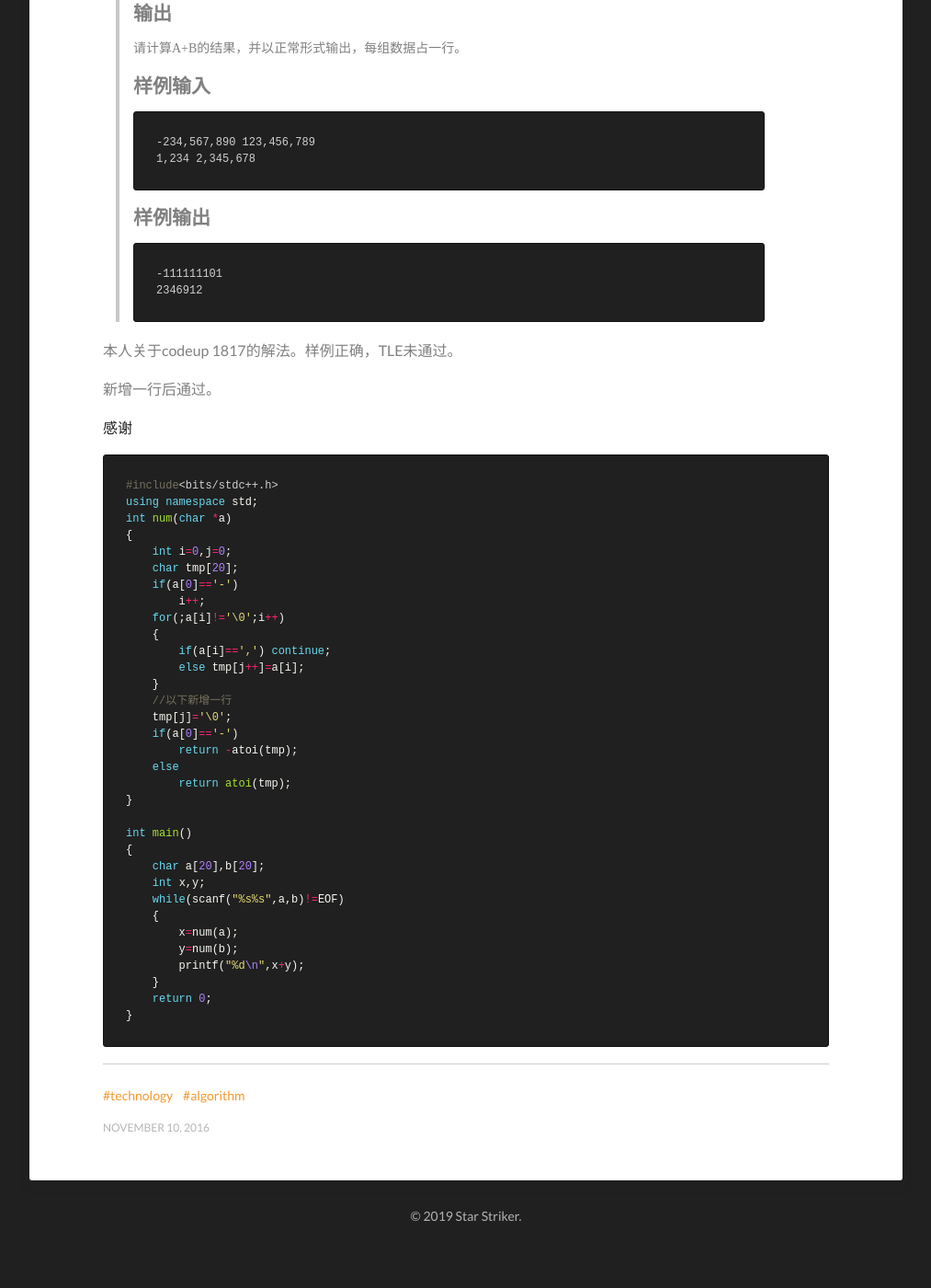
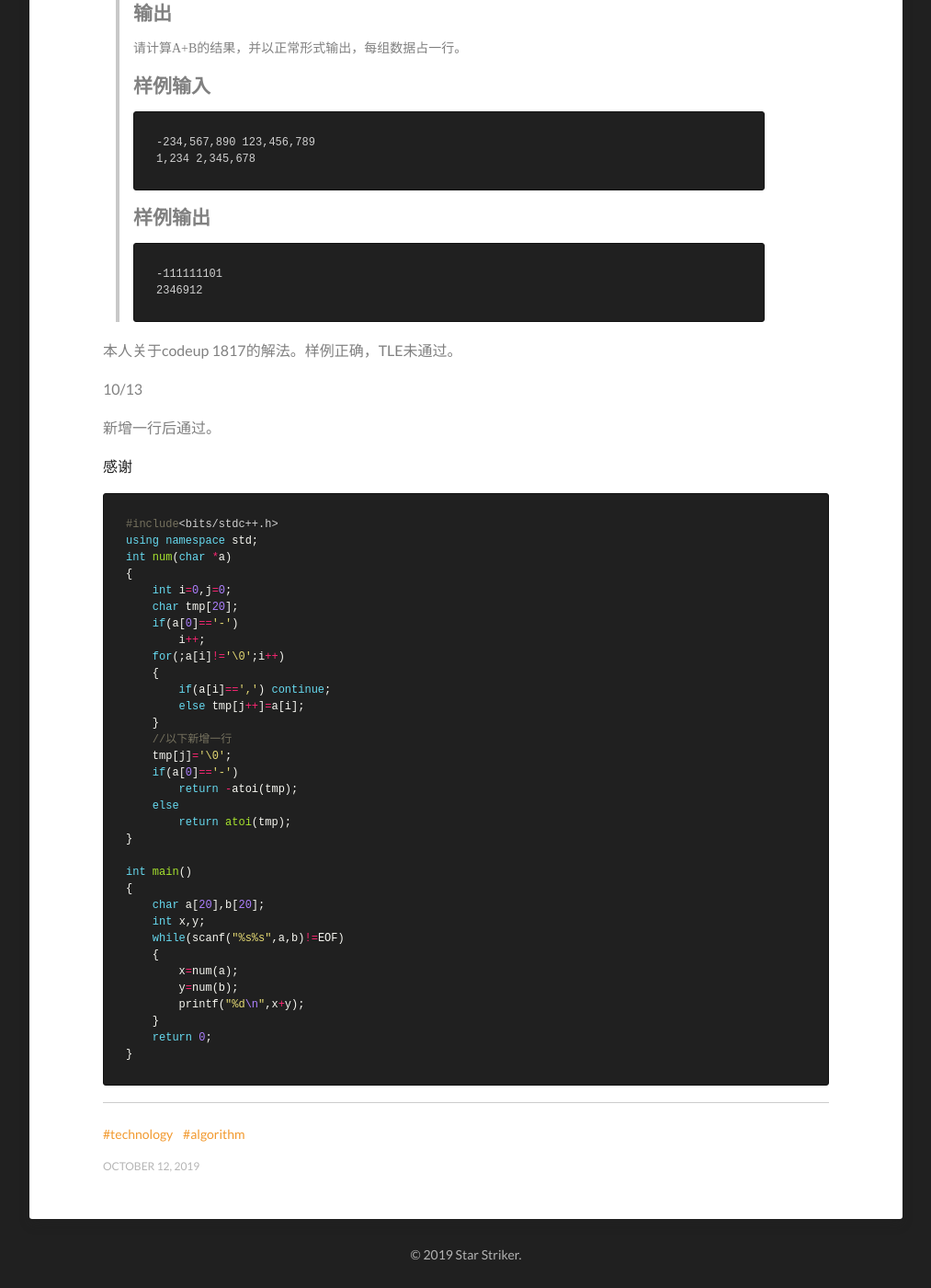
Before and after one commit to Star-Striker/Star-Striker.github.io, a Jekyll site: the page built from _posts/2019-10-12-codeup-1817.md, in a window 1280 px wide and 1400 px high, scrolled down 529 px. Shown: the whole window at 92% size, without its empty margins (133-1146 px from the left). Built offline with Jekyll 4.4.1, drawn with Linux system fonts in a browser that asks for light colours; before the commit the page ends 1887 px from its top, so only the background shows below that.

Commit message:
Update 2019-10-12-codeup-1817.md

````diff
--- a/_posts/2019-10-12-codeup-1817.md
+++ b/_posts/2019-10-12-codeup-1817.md
@@ -3,7 +3,7 @@ layout: post
 categories: posts
 title: codeup 1817
 tags: [technology,algorithm]
-date-string: NOVEMBER 10, 2016
+date-string: OCTOBER 12, 2019
 ---
 
 >## 题目描述
@@ -34,6 +34,8 @@ date-string: NOVEMBER 10, 2016
 >```
 
 本人关于codeup 1817的解法。样例正确，TLE未通过。
+
+10/13
 
 新增一行后通过。
 
````
